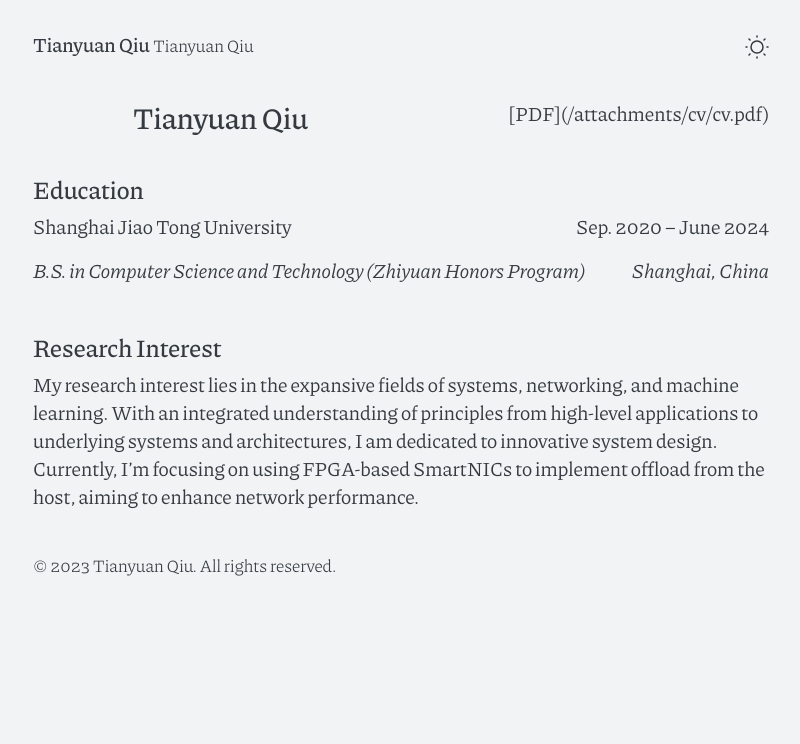
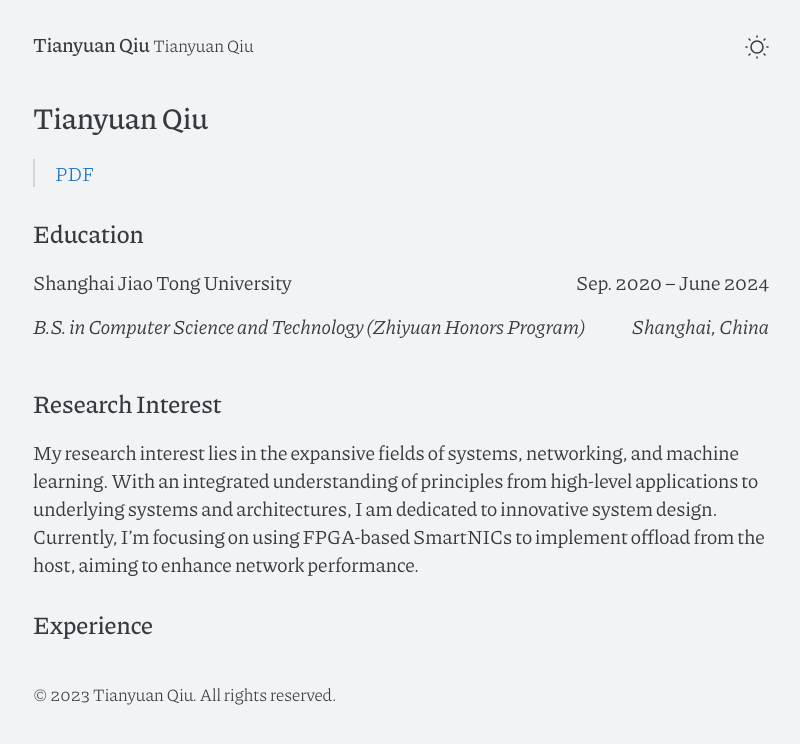
Before and after one commit to frankq1024/frankq1024.github.io, a Jekyll site: the page built from cv.md, in a window 1280 px wide. Shown: the top 744 px of the page, without its empty margins (239-1039 px from the left). Built offline with Jekyll 4.4.1, drawn with Linux system fonts in a browser that asks for light colours.

Commit message:
Update cv.md and _headings.scss

```diff
--- a/_sass/_headings.scss
+++ b/_sass/_headings.scss
@@ -13,6 +13,7 @@ h1,h2,h3 {
 }
 
 h1 {
+  margin-bottom: 0.8em;
   font-size: 1.5em;
 
   &.page-title {
@@ -26,11 +27,13 @@ h1 {
 
 h2 {
   margin-top: 1.25em;
+  margin-bottom: 0.8em;
   font-size: 1.25em;
 }
 
 h3 {
   margin-top: 1em;
+  margin-bottom: 0.8em;
   font-size: 1em;
   text-transform: lowercase;
   font-family: var(--type-caps);
--- a/cv.md
+++ b/cv.md
@@ -3,10 +3,9 @@ layout: cv
 title: CV
 ---
 
-<div class="d-flex justify-content-between">
-  <p class="text-start"><h1>Tianyuan Qiu</h1></p>
-  <p class="text-end">[PDF](/attachments/cv/cv.pdf)</p>
-</div>
+# Tianyuan Qiu
+
+> [PDF](/attachments/cv/cv.pdf)
 
 ## Education
 
@@ -14,7 +13,6 @@ title: CV
   <p class="text-start">Shanghai Jiao Tong University</p>
   <p class="text-end">Sep. 2020 – June 2024</p>
 </div>
-
 <div class="d-flex justify-content-between">
   <p class="text-start"><em>B.S. in Computer Science and Technology (Zhiyuan Honors Program)</em></p>
   <p class="text-end"><em>Shanghai, China</em></p>
@@ -24,4 +22,8 @@ title: CV
 
 My research interest lies in the expansive fields of systems, networking, and machine learning. With an integrated understanding of principles from high-level applications to underlying systems and architectures, I am dedicated to innovative system design. Currently, I’m focusing on using FPGA-based SmartNICs to implement offload from the host, aiming to enhance network performance.
 
+## Experience
+
+
+
 <!-- {% include contact.html %} -->
```
